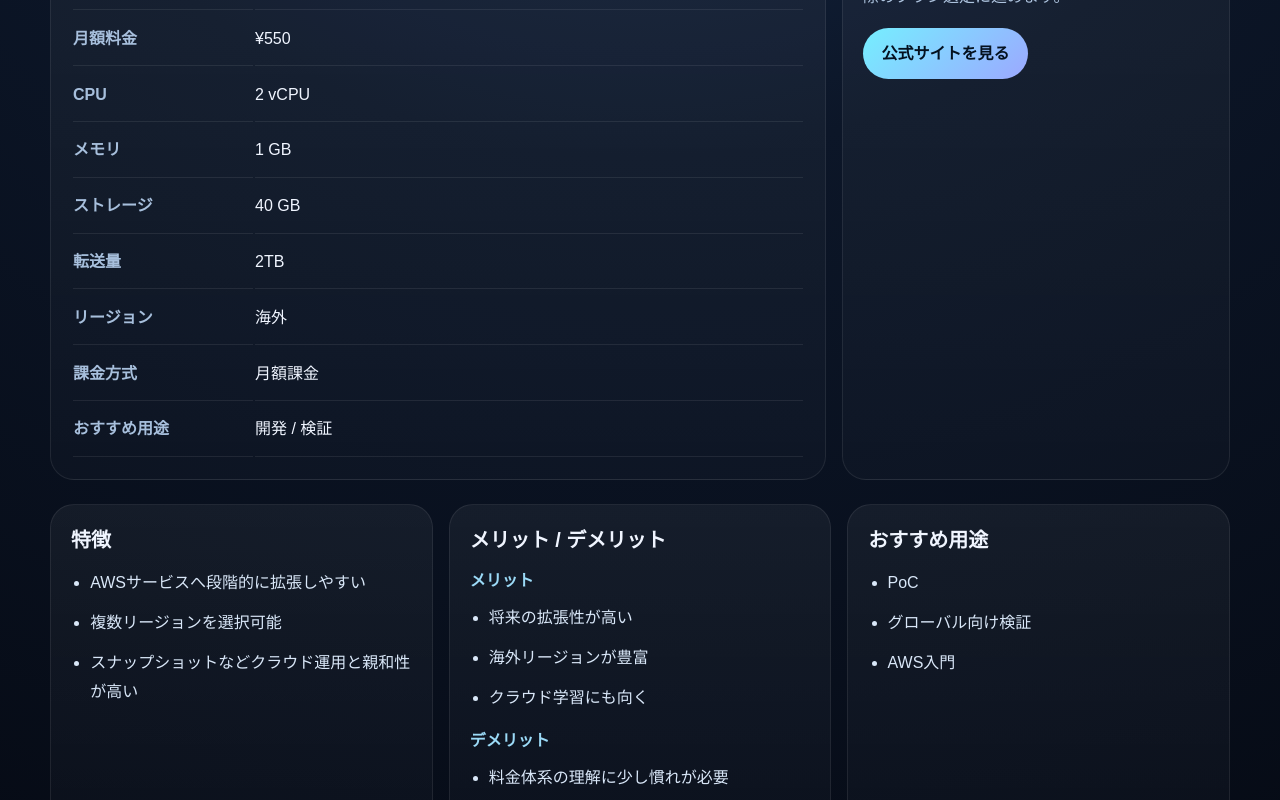
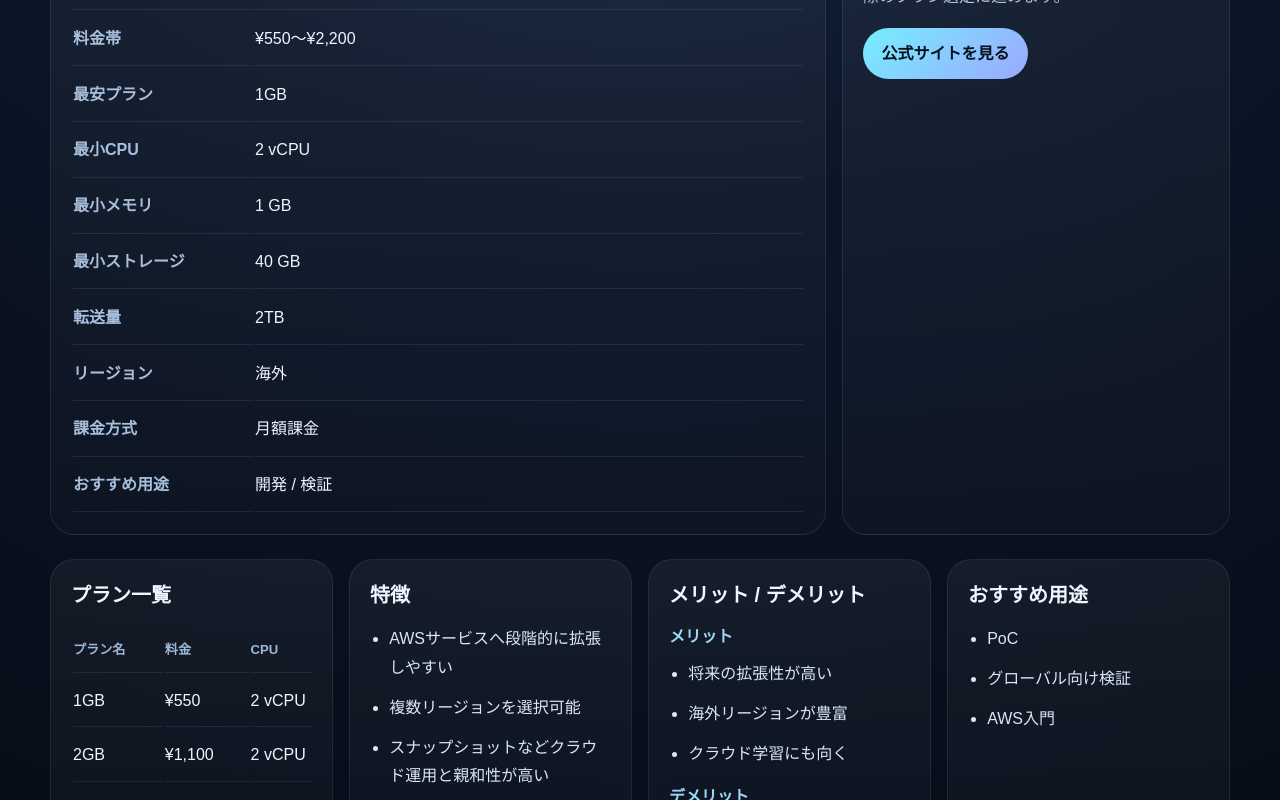
Before and after one commit to reload-co-jp/vps-survey, a Next.js app: page /vps/aws-lightsail/ in a window 1280 px wide. Shown: the part 560-1360 px from the top of the page. Built offline with nearby package versions, Linux system fonts and the light colour scheme.

Commit message:
Add plans

```diff
--- a/app/page.tsx
+++ b/app/page.tsx
@@ -1,5 +1,5 @@
 import { VpsExplorer } from "../components/vps-explorer"
-import { getAllServices } from "../lib/vps"
+import { getAllServices, getLowestPricePlan } from "../lib/vps"
 
 const Page = () => {
   const services = getAllServices()
@@ -17,7 +17,7 @@ const Page = () => {
       offers: {
         "@type": "Offer",
         priceCurrency: "JPY",
-        price: service.price,
+        price: getLowestPricePlan(service).price,
         url: service.officialUrl,
       },
     })),
--- a/app/vps/[id]/page.tsx
+++ b/app/vps/[id]/page.tsx
@@ -4,6 +4,8 @@ import { notFound } from "next/navigation"
 import {
   billingLabels,
   getAllServices,
+  getLowestPricePlan,
+  getPriceRangeLabel,
   getServiceById,
   regionLabels,
   usageLabels,
@@ -44,6 +46,8 @@ const VpsDetailPage = async ({ params }: Props) => {
     notFound()
   }
 
+  const lowestPricePlan = getLowestPricePlan(service)
+
   const jsonLd = {
     "@context": "https://schema.org",
     "@type": "Product",
@@ -53,7 +57,7 @@ const VpsDetailPage = async ({ params }: Props) => {
     offers: {
       "@type": "Offer",
       priceCurrency: "JPY",
-      price: service.price,
+      price: lowestPricePlan.price,
       url: service.officialUrl,
     },
   }
@@ -111,13 +115,13 @@ const VpsDetailPage = async ({ params }: Props) => {
             gridTemplateColumns: "repeat(auto-fit, minmax(160px, 1fr))",
           }}
         >
+          <DetailMetric label="料金帯" value={getPriceRangeLabel(service)} />
+          <DetailMetric label="最安プラン" value={lowestPricePlan.name} />
           <DetailMetric
-            label="月額料金"
-            value={`¥${service.price.toLocaleString()}`}
+            label="最小メモリ"
+            value={`${lowestPricePlan.memory} GB`}
           />
-          <DetailMetric label="CPU" value={`${service.cpu} vCPU`} />
-          <DetailMetric label="メモリ" value={`${service.memory} GB`} />
-          <DetailMetric label="ストレージ" value={`${service.storage} GB`} />
+          <DetailMetric label="プラン数" value={`${service.plans.length}件`} />
         </div>
       </section>
 
@@ -133,21 +137,25 @@ const VpsDetailPage = async ({ params }: Props) => {
           <table style={{ width: "100%" }}>
             <tbody>
               <SpecRow label="サービス名" value={service.name} />
+              <SpecRow label="料金帯" value={getPriceRangeLabel(service)} />
+              <SpecRow label="最安プラン" value={lowestPricePlan.name} />
+              <SpecRow label="最小CPU" value={`${lowestPricePlan.cpu} vCPU`} />
               <SpecRow
-                label="月額料金"
-                value={`¥${service.price.toLocaleString()}`}
+                label="最小メモリ"
+                value={`${lowestPricePlan.memory} GB`}
               />
-              <SpecRow label="CPU" value={`${service.cpu} vCPU`} />
-              <SpecRow label="メモリ" value={`${service.memory} GB`} />
-              <SpecRow label="ストレージ" value={`${service.storage} GB`} />
-              <SpecRow label="転送量" value={service.traffic} />
+              <SpecRow
+                label="最小ストレージ"
+                value={`${lowestPricePlan.storage} GB`}
+              />
+              <SpecRow label="転送量" value={lowestPricePlan.traffic} />
               <SpecRow
                 label="リージョン"
                 value={regionLabels[service.region]}
               />
               <SpecRow
                 label="課金方式"
-                value={billingLabels[service.billing]}
+                value={billingLabels[lowestPricePlan.billing]}
               />
               <SpecRow
                 label="おすすめ用途"
@@ -184,6 +192,45 @@ const VpsDetailPage = async ({ params }: Props) => {
           gridTemplateColumns: "repeat(auto-fit, minmax(260px, 1fr))",
         }}
       >
+        <article style={panelStyle}>
+          <h2 style={panelTitleStyle}>プラン一覧</h2>
+          <div style={{ overflowX: "auto" }}>
+            <table style={{ minWidth: 640, width: "100%" }}>
+              <thead>
+                <tr>
+                  {[
+                    "プラン名",
+                    "料金",
+                    "CPU",
+                    "メモリ",
+                    "ストレージ",
+                    "転送量",
+                    "課金方式",
+                  ].map((label) => (
+                    <th key={label} style={planHeadStyle}>
+                      {label}
+                    </th>
+                  ))}
+                </tr>
+              </thead>
+              <tbody>
+                {service.plans.map((plan) => (
+                  <tr key={plan.id}>
+                    <td style={planCellStyle}>{plan.name}</td>
+                    <td style={planCellStyle}>
+                      ¥{plan.price.toLocaleString()}
+                    </td>
+                    <td style={planCellStyle}>{plan.cpu} vCPU</td>
+                    <td style={planCellStyle}>{plan.memory} GB</td>
+                    <td style={planCellStyle}>{plan.storage} GB</td>
+                    <td style={planCellStyle}>{plan.traffic}</td>
+                    <td style={planCellStyle}>{billingLabels[plan.billing]}</td>
+                  </tr>
+                ))}
+              </tbody>
+            </table>
+          </div>
+        </article>
         <article style={panelStyle}>
           <h2 style={panelTitleStyle}>特徴</h2>
           <BulletList items={service.features} />
@@ -290,4 +337,17 @@ const ctaStyle = {
   textDecoration: "none",
 }
 
+const planHeadStyle = {
+  borderBottom: "1px solid rgba(255,255,255,0.08)",
+  color: "#9db7d5",
+  fontSize: "0.82rem",
+  padding: "0.8rem 0",
+  textAlign: "left" as const,
+}
+
+const planCellStyle = {
+  borderBottom: "1px solid rgba(255,255,255,0.08)",
+  padding: "0.85rem 0",
+}
+
 export default VpsDetailPage
--- a/data/vps.json
+++ b/data/vps.json
@@ -2,13 +2,7 @@
   {
     "id": "conoha",
     "name": "ConoHa VPS",
-    "price": 968,
-    "cpu": 2,
-    "memory": 2,
-    "storage": 100,
-    "traffic": "unlimited",
     "region": "JP",
-    "billing": "monthly",
     "popularity": 92,
     "usage": ["development", "production"],
     "tags": ["初心者向け", "表示が分かりやすい", "国内向け"],
@@ -21,18 +15,44 @@
     "pros": ["セットアップが簡単", "国内案件に向く", "バランスが良い"],
     "cons": ["超低価格帯ではない", "海外展開の選択肢は少なめ"],
     "recommendedFor": ["Webアプリ運用", "個人開発", "国内サービスの公開"],
-    "officialUrl": "https://www.conoha.jp/vps/"
+    "officialUrl": "https://www.conoha.jp/vps/",
+    "plans": [
+      {
+        "id": "conoha-2g",
+        "name": "2GB",
+        "price": 968,
+        "cpu": 2,
+        "memory": 2,
+        "storage": 100,
+        "traffic": "unlimited",
+        "billing": "monthly"
+      },
+      {
+        "id": "conoha-4g",
+        "name": "4GB",
+        "price": 1963,
+        "cpu": 4,
+        "memory": 4,
+        "storage": 100,
+        "traffic": "unlimited",
+        "billing": "monthly"
+      },
+      {
+        "id": "conoha-8g",
+        "name": "8GB",
+        "price": 3927,
+        "cpu": 6,
+        "memory": 8,
+        "storage": 100,
+        "traffic": "unlimited",
+        "billing": "monthly"
+      }
+    ]
   },
   {
     "id": "sakura",
     "name": "さくらのVPS",
-    "price": 685,
-    "cpu": 2,
-    "memory": 1,
-    "storage": 100,
-    "traffic": "unlimited",
     "region": "JP",
-    "billing": "monthly",
     "popularity": 83,
     "usage": ["development", "verification"],
     "tags": ["老舗", "コスト重視", "国内向け"],
@@ -45,18 +65,44 @@
     "pros": ["情報量が多い", "価格を抑えやすい", "国内利用に安心感がある"],
     "cons": ["高性能帯の選択肢は控えめ", "UIはやや無骨"],
     "recommendedFor": ["学習用サーバー", "社内検証", "小規模Webサイト"],
-    "officialUrl": "https://vps.sakura.ad.jp/"
+    "officialUrl": "https://vps.sakura.ad.jp/",
+    "plans": [
+      {
+        "id": "sakura-1g",
+        "name": "1GB",
+        "price": 685,
+        "cpu": 2,
+        "memory": 1,
+        "storage": 100,
+        "traffic": "unlimited",
+        "billing": "monthly"
+      },
+      {
+        "id": "sakura-2g",
+        "name": "2GB",
+        "price": 1496,
+        "cpu": 3,
+        "memory": 2,
+        "storage": 200,
+        "traffic": "unlimited",
+        "billing": "monthly"
+      },
+      {
+        "id": "sakura-4g",
+        "name": "4GB",
+        "price": 2992,
+        "cpu": 4,
+        "memory": 4,
+        "storage": 300,
+        "traffic": "unlimited",
+        "billing": "monthly"
+      }
+    ]
   },
   {
     "id": "xserver",
     "name": "XServer VPS",
-    "price": 830,
-    "cpu": 2,
-    "memory": 2,
-    "storage": 50,
-    "traffic": "unlimited",
     "region": "JP",
-    "billing": "monthly",
     "popularity": 87,
     "usage": ["development", "production"],
     "tags": ["高速", "国内向け", "安定"],
@@ -73,18 +119,44 @@
     ],
     "cons": ["最安帯ではない", "海外リージョンは限定的"],
     "recommendedFor": ["ブログ運営", "中小規模サービス", "開発環境"],
-    "officialUrl": "https://vps.xserver.ne.jp/"
+    "officialUrl": "https://vps.xserver.ne.jp/",
+    "plans": [
+      {
+        "id": "xserver-2g",
+        "name": "2GB",
+        "price": 830,
+        "cpu": 2,
+        "memory": 2,
+        "storage": 50,
+        "traffic": "unlimited",
+        "billing": "monthly"
+      },
+      {
+        "id": "xserver-4g",
+        "name": "4GB",
+        "price": 1700,
+        "cpu": 4,
+        "memory": 4,
+        "storage": 100,
+        "traffic": "unlimited",
+        "billing": "monthly"
+      },
+      {
+        "id": "xserver-8g",
+        "name": "8GB",
+        "price": 3200,
+        "cpu": 6,
+        "memory": 8,
+        "storage": 200,
+        "traffic": "unlimited",
+        "billing": "monthly"
+      }
+    ]
   },
   {
     "id": "aws-lightsail",
     "name": "Amazon Lightsail",
-    "price": 550,
-    "cpu": 2,
-    "memory": 1,
-    "storage": 40,
-    "traffic": "2TB",
     "region": "GLOBAL",
-    "billing": "monthly",
     "popularity": 80,
     "usage": ["development", "verification"],
     "tags": ["クラウド連携", "海外対応", "拡張性"],
@@ -101,18 +173,44 @@
     ],
     "cons": ["料金体系の理解に少し慣れが必要", "国内特化ではない"],
     "recommendedFor": ["PoC", "グローバル向け検証", "AWS入門"],
-    "officialUrl": "https://aws.amazon.com/lightsail/"
+    "officialUrl": "https://aws.amazon.com/lightsail/",
+    "plans": [
+      {
+        "id": "lightsail-1g",
+        "name": "1GB",
+        "price": 550,
+        "cpu": 2,
+        "memory": 1,
+        "storage": 40,
+        "traffic": "2TB",
+        "billing": "monthly"
+      },
+      {
+        "id": "lightsail-2g",
+        "name": "2GB",
+        "price": 1100,
+        "cpu": 2,
+        "memory": 2,
+        "storage": 60,
+        "traffic": "3TB",
+        "billing": "monthly"
+      },
+      {
+        "id": "lightsail-4g",
+        "name": "4GB",
+        "price": 2200,
+        "cpu": 2,
+        "memory": 4,
+        "storage": 80,
+        "traffic": "4TB",
+        "billing": "monthly"
+      }
+    ]
   },
   {
     "id": "linode",
     "name": "Linode",
-    "price": 720,
-    "cpu": 2,
-    "memory": 2,
-    "storage": 50,
-    "traffic": "2TB",
     "region": "GLOBAL",
-    "billing": "monthly",
     "popularity": 76,
     "usage": ["development", "production"],
     "tags": ["開発者向け", "海外VPS", "分かりやすい料金"],
@@ -129,18 +227,44 @@
     ],
     "cons": ["日本リージョンがない", "日本語情報は少なめ"],
     "recommendedFor": ["海外向けWebサービス", "開発環境", "小規模本番"],
-    "officialUrl": "https://www.linode.com/"
+    "officialUrl": "https://www.linode.com/",
+    "plans": [
+      {
+        "id": "linode-2g",
+        "name": "Shared 2GB",
+        "price": 720,
+        "cpu": 2,
+        "memory": 2,
+        "storage": 50,
+        "traffic": "2TB",
+        "billing": "monthly"
+      },
+      {
+        "id": "linode-4g",
+        "name": "Shared 4GB",
+        "price": 1440,
+        "cpu": 2,
+        "memory": 4,
+        "storage": 80,
+        "traffic": "4TB",
+        "billing": "monthly"
+      },
+      {
+        "id": "linode-8g",
+        "name": "Shared 8GB",
+        "price": 2880,
+        "cpu": 4,
+        "memory": 8,
+        "storage": 160,
+        "traffic": "5TB",
+        "billing": "monthly"
+      }
+    ]
   },
   {
     "id": "digitalocean",
     "name": "DigitalOcean Droplets",
-    "price": 840,
-    "cpu": 2,
-    "memory": 2,
-    "storage": 60,
-    "traffic": "3TB",
     "region": "GLOBAL",
-    "billing": "hourly",
     "popularity": 89,
     "usage": ["development", "production", "verification"],
     "tags": ["海外人気", "ドキュメント豊富", "時間課金"],
@@ -153,6 +277,38 @@
     "pros": ["学習情報が豊富", "検証用途に相性が良い", "海外展開しやすい"],
     "cons": ["日本向け低遅延には不利", "円換算だと割高に感じる場合がある"],
     "recommendedFor": ["チーム開発", "短期検証", "海外ユーザー向けサービス"],
-    "officialUrl": "https://www.digitalocean.com/"
+    "officialUrl": "https://www.digitalocean.com/",
+    "plans": [
+      {
+        "id": "do-basic",
+        "name": "Basic 2GB",
+        "price": 840,
+        "cpu": 2,
+        "memory": 2,
+        "storage": 60,
+        "traffic": "3TB",
+        "billing": "hourly"
+      },
+      {
+        "id": "do-general",
+        "name": "General Purpose 4GB",
+        "price": 2100,
+        "cpu": 2,
+        "memory": 4,
+        "storage": 80,
+        "traffic": "4TB",
+        "billing": "hourly"
+      },
+      {
+        "id": "do-cpu",
+        "name": "CPU Optimized 8GB",
+        "price": 3920,
+        "cpu": 4,
+        "memory": 8,
+        "storage": 100,
+        "traffic": "5TB",
+        "billing": "hourly"
+      }
+    ]
   }
 ]
--- a/lib/vps.ts
+++ b/lib/vps.ts
@@ -4,7 +4,7 @@ export type RegionType = "JP" | "GLOBAL"
 export type BillingType = "monthly" | "hourly"
 export type UsageType = "development" | "production" | "verification"
 
-export type VpsService = {
+export type VpsPlan = {
   id: string
   name: string
   price: number
@@ -12,8 +12,13 @@ export type VpsService = {
   memory: number
   storage: number
   traffic: string
+  billing: BillingType
+}
+
+export type VpsService = {
+  id: string
+  name: string
   region: RegionType
-  billing: BillingType
   popularity: number
   usage: UsageType[]
   tags: string[]
@@ -23,6 +28,7 @@ export type VpsService = {
   cons: string[]
   recommendedFor: string[]
   officialUrl: string
+  plans: VpsPlan[]
 }
 
 export type SortKey = "price" | "spec" | "popular"
@@ -60,6 +66,26 @@ export const getAllServices = () => services
 export const getServiceById = (id: string) =>
   services.find((service) => service.id === id)
 
+export const getLowestPricePlan = (service: VpsService) =>
+  [...service.plans].sort((left, right) => left.price - right.price)[0]
+
+export const getHighestSpecPlan = (service: VpsService) =>
+  [...service.plans].sort(
+    (left, right) => getPlanSpecScore(right) - getPlanSpecScore(left)
+  )[0]
+
+export const getPriceRangeLabel = (service: VpsService) => {
+  const prices = service.plans.map((plan) => plan.price)
+  const minimum = Math.min(...prices)
+  const maximum = Math.max(...prices)
+
+  if (minimum === maximum) {
+    return `¥${minimum.toLocaleString()}`
+  }
+
+  return `¥${minimum.toLocaleString()}〜¥${maximum.toLocaleString()}`
+}
+
 const matchesPrice = (price: number, range: FilterState["priceRange"]) => {
   if (range === "under700") return price < 700
   if (range === "under1000") return price < 1000
@@ -72,8 +98,8 @@ const matchesMinimum = (
   selected: FilterState["memory"] | FilterState["cpu"]
 ) => (selected === "all" ? true : value >= Number(selected))
 
-const getSpecScore = (service: VpsService) =>
-  service.cpu * 1.5 + service.memory * 2 + service.storage / 50
+const getPlanSpecScore = (plan: VpsPlan) =>
+  plan.cpu * 1.5 + plan.memory * 2 + plan.storage / 50
 
 export const filterAndSortServices = (
   items: VpsService[],
@@ -82,9 +108,15 @@ export const filterAndSortServices = (
   const normalizedQuery = filters.query.trim().toLowerCase()
 
   return items
-    .filter((service) => matchesPrice(service.price, filters.priceRange))
-    .filter((service) => matchesMinimum(service.memory, filters.memory))
-    .filter((service) => matchesMinimum(service.cpu, filters.cpu))
+    .filter((service) =>
+      service.plans.some((plan) => matchesPrice(plan.price, filters.priceRange))
+    )
+    .filter((service) =>
+      service.plans.some((plan) => matchesMinimum(plan.memory, filters.memory))
+    )
+    .filter((service) =>
+      service.plans.some((plan) => matchesMinimum(plan.cpu, filters.cpu))
+    )
     .filter((service) =>
       filters.region === "all" ? true : service.region === filters.region
     )
@@ -97,35 +129,52 @@ export const filterAndSortServices = (
         : service.name.toLowerCase().includes(normalizedQuery)
     )
     .sort((left, right) => {
-      if (filters.sort === "price") return left.price - right.price
+      if (filters.sort === "price") {
+        return getLowestPricePlan(left).price - getLowestPricePlan(right).price
+      }
       if (filters.sort === "popular") return right.popularity - left.popularity
 
-      return getSpecScore(right) - getSpecScore(left)
+      return (
+        getPlanSpecScore(getHighestSpecPlan(right)) -
+        getPlanSpecScore(getHighestSpecPlan(left))
+      )
     })
 }
 
 export const getComparisonRows = (servicesToCompare: VpsService[]) => [
   {
-    label: "月額料金",
+    label: "最安プラン",
     values: servicesToCompare.map(
-      (service) => `¥${service.price.toLocaleString()}`
+      (service) => getLowestPricePlan(service).name
     ),
   },
   {
-    label: "CPU",
-    values: servicesToCompare.map((service) => `${service.cpu} vCPU`),
+    label: "料金帯",
+    values: servicesToCompare.map((service) => getPriceRangeLabel(service)),
   },
   {
-    label: "メモリ",
-    values: servicesToCompare.map((service) => `${service.memory} GB`),
+    label: "最小CPU",
+    values: servicesToCompare.map(
+      (service) => `${getLowestPricePlan(service).cpu} vCPU`
+    ),
   },
   {
-    label: "ストレージ",
-    values: servicesToCompare.map((service) => `${service.storage} GB`),
+    label: "最小メモリ",
+    values: servicesToCompare.map(
+      (service) => `${getLowestPricePlan(service).memory} GB`
+    ),
+  },
+  {
+    label: "最小ストレージ",
+    values: servicesToCompare.map(
+      (service) => `${getLowestPricePlan(service).storage} GB`
+    ),
   },
   {
     label: "転送量",
-    values: servicesToCompare.map((service) => service.traffic),
+    values: servicesToCompare.map(
+      (service) => getLowestPricePlan(service).traffic
+    ),
   },
   {
     label: "リージョン",
@@ -133,6 +182,12 @@ export const getComparisonRows = (servicesToCompare: VpsService[]) => [
   },
   {
     label: "課金方式",
-    values: servicesToCompare.map((service) => billingLabels[service.billing]),
+    values: servicesToCompare.map(
+      (service) => billingLabels[getLowestPricePlan(service).billing]
+    ),
+  },
+  {
+    label: "プラン数",
+    values: servicesToCompare.map((service) => `${service.plans.length}件`),
   },
 ]
```
Also changed, not shown: components/vps-explorer.tsx (+26 -6 lines).
